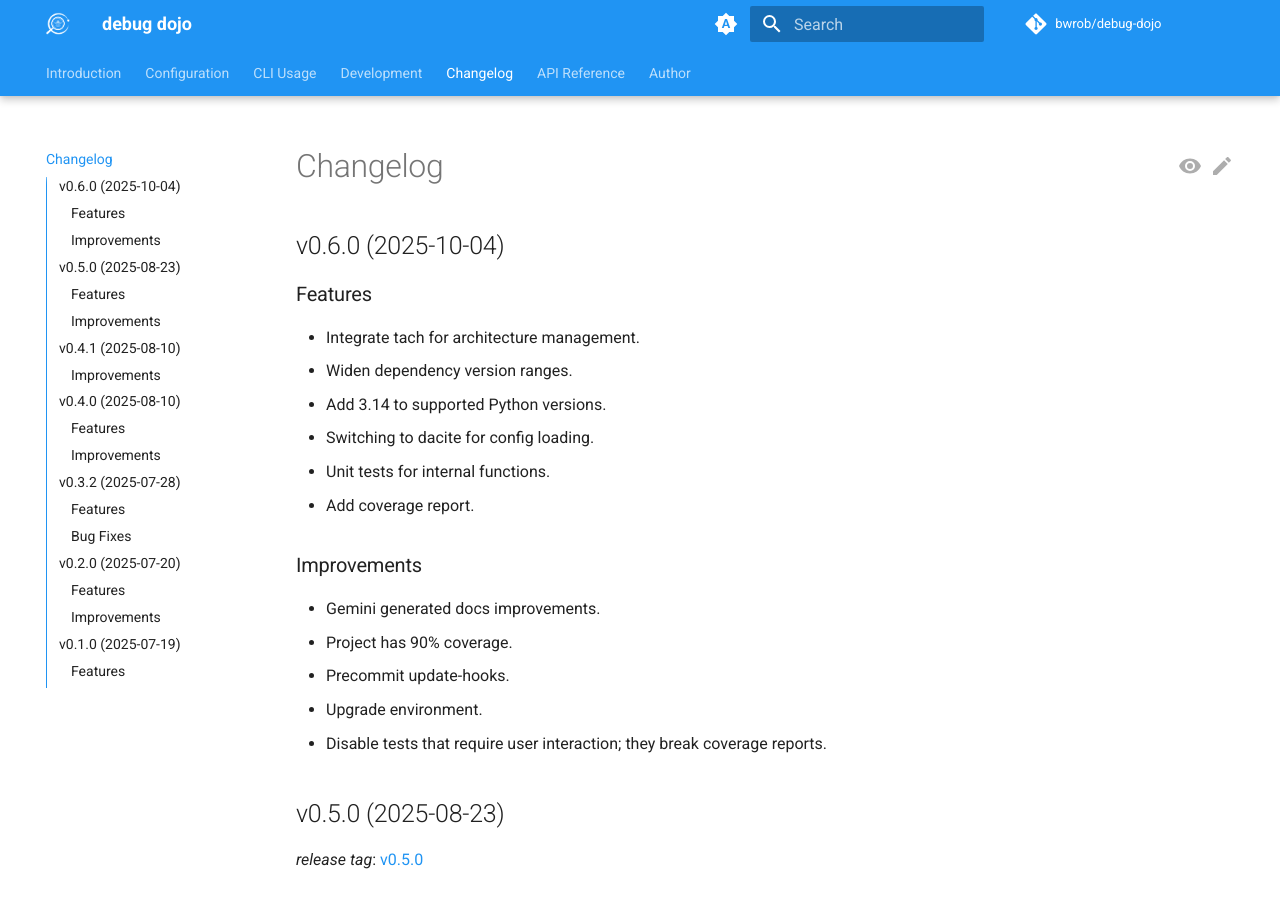
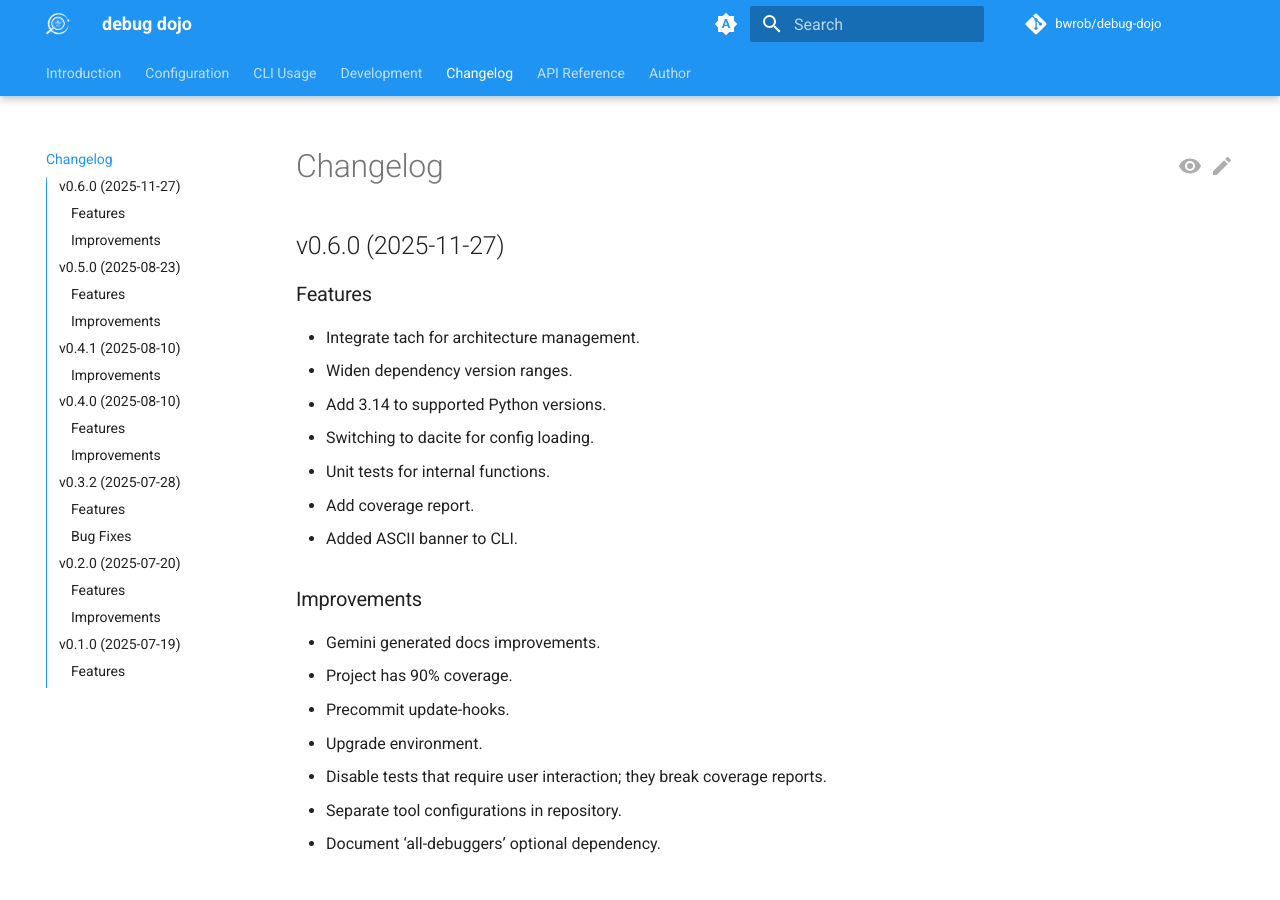
Before and after one commit to bwrob/debug-dojo, an MkDocs documentation site: the page built from docs/changelog.md, in a window 1280 px wide and 900 px high. Built offline with MkDocs 1.6.1 and Material for MkDocs 9.7.7, drawn with Linux system fonts in a browser that asks for light colours; comment, search, counter and statistics services are not loaded.

Commit message:
release/0.7.0 (#81)
* docs: document 'all-debuggers' optional dependency

Updated README and documentation to reflect the new optional dependency group 'all-debuggers' for installing all supported debuggers.

* docs: update changelog for v0.6.0

* doc fixes

---------

Co-authored-by: bwrob <bartosz.marcin.wroblewski@gmail.com>

```diff
--- a/docs/changelog.md
+++ b/docs/changelog.md
@@ -1,6 +1,6 @@
 # Changelog
 
-## v0.6.0 (2025-10-04)
+## v0.6.0 (2025-11-27)
 
 ### Features
 
@@ -10,6 +10,7 @@
 *   Switching to dacite for config loading.
 *   Unit tests for internal functions.
 *   Add coverage report.
+*   Added ASCII banner to CLI.
 
 ### Improvements
 
@@ -18,6 +19,8 @@
 *   Precommit update-hooks.
 *   Upgrade environment.
 *   Disable tests that require user interaction; they break coverage reports.
+*   Separate tool configurations in repository.
+*   Document 'all-debuggers' optional dependency.
 
 ## v0.5.0 (2025-08-23)
 
```
Also changed, not shown: README.md (+2 -2 lines), docs/index.md (+1 -3 lines).
